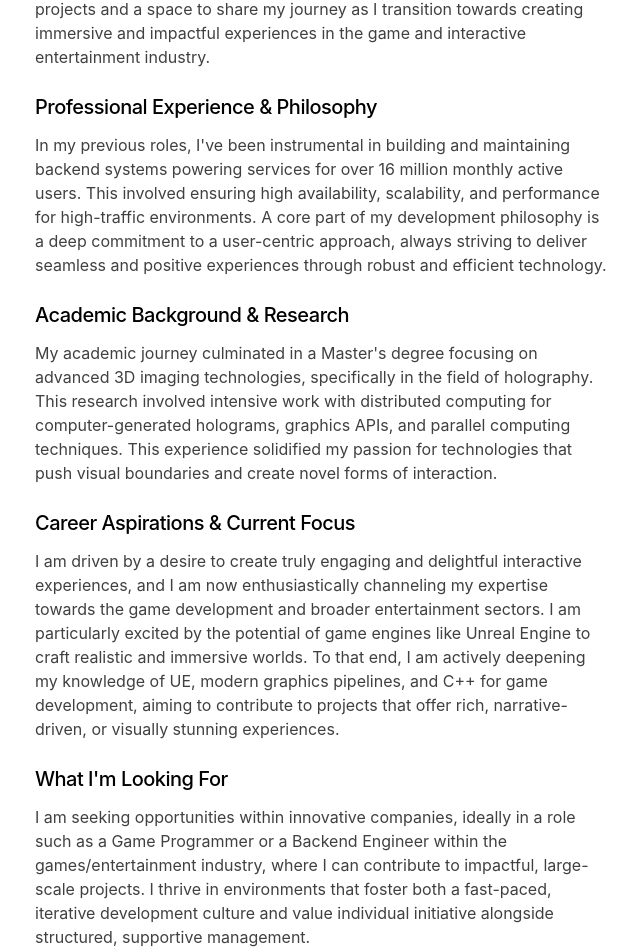
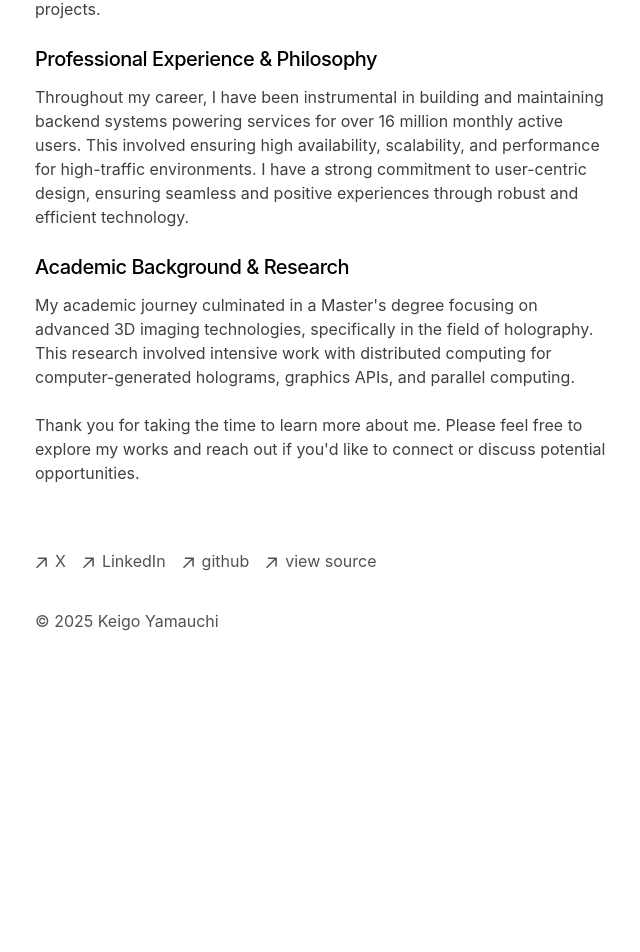
Before and after one commit to kei9o/nextjs-portfolio-blog, a Next.js app: page /about in a window 1280 px wide. Shown: the part 339-1291 px from the top of the page, without its empty margins (317-957 px from the left). After the commit the page ends 1036 px from the top, so only its background shows below. Built offline with nearby package versions, Linux system fonts and the light colour scheme.

Commit message:
update about me contents

```diff
--- a/app/about/page.tsx
+++ b/app/about/page.tsx
@@ -16,17 +16,14 @@ export default function Page() {
         <p className="mb-6 text-neutral-700 dark:text-neutral-300">
           Hello! I'm Keigo Yamauchi, a Software Engineer with extensive experience in developing and operating
           large-scale backend services. My professional work is complemented by a Master's degree and research background
-          in 3D imaging and computer graphics. This website serves as a portfolio of my projects and a space to share my
-          journey as I transition towards creating immersive and impactful experiences in the game and interactive
-          entertainment industry.
+          in 3D imaging and computer graphics. This website serves as a portfolio of my projects.
         </p>
 
         <h2 className="text-xl font-medium mb-3 tracking-tight">Professional Experience &amp; Philosophy</h2>
         <p className="mb-6 text-neutral-700 dark:text-neutral-300">
-          In my previous roles, I've been instrumental in building and maintaining backend systems
+          Throughout my career, I have been instrumental in building and maintaining backend systems
           powering services for over 16 million monthly active users. This involved ensuring high availability,
-          scalability, and performance for high-traffic environments. A core part of my development philosophy
-          is a deep commitment to a user-centric approach, always striving to deliver seamless and positive
+          scalability, and performance for high-traffic environments. I have a strong commitment to user-centric design, ensuring seamless and positive
           experiences through robust and efficient technology.
         </p>
 
@@ -34,27 +31,7 @@ export default function Page() {
         <p className="mb-6 text-neutral-700 dark:text-neutral-300">
           My academic journey culminated in a Master's degree focusing on advanced 3D imaging technologies,
           specifically in the field of holography. This research involved intensive work with
-          distributed computing for computer-generated holograms, graphics APIs, and parallel computing techniques.
-          This experience solidified my passion for technologies that push visual boundaries and create novel
-          forms of interaction.
-        </p>
-
-        <h2 className="text-xl font-medium mb-3 tracking-tight">Career Aspirations &amp; Current Focus</h2>
-        <p className="mb-6 text-neutral-700 dark:text-neutral-300">
-          I am driven by a desire to create truly engaging and delightful interactive experiences, and I am now
-          enthusiastically channeling my expertise towards the game development and broader entertainment sectors.
-          I am particularly excited by the potential of game engines like Unreal Engine to craft realistic and
-          immersive worlds. To that end, I am actively deepening my knowledge of UE, modern graphics pipelines,
-          and C++ for game development, aiming to contribute to projects that offer rich, narrative-driven, or
-          visually stunning experiences.
-        </p>
-
-        <h2 className="text-xl font-medium mb-3 tracking-tight">What I'm Looking For</h2>
-        <p className="mb-6 text-neutral-700 dark:text-neutral-300">
-          I am seeking opportunities within innovative companies, ideally in a role such as a Game Programmer or a
-          Backend Engineer within the games/entertainment industry, where I can contribute to impactful, large-scale projects.
-          I thrive in environments that foster both a fast-paced, iterative development culture and value
-          individual initiative alongside structured, supportive management.
+          distributed computing for computer-generated holograms, graphics APIs, and parallel computing.
         </p>
         <p className="text-neutral-700 dark:text-neutral-300">
           Thank you for taking the time to learn more about me. Please feel free to explore my works and reach out if you'd like to connect or discuss potential opportunities.
```
